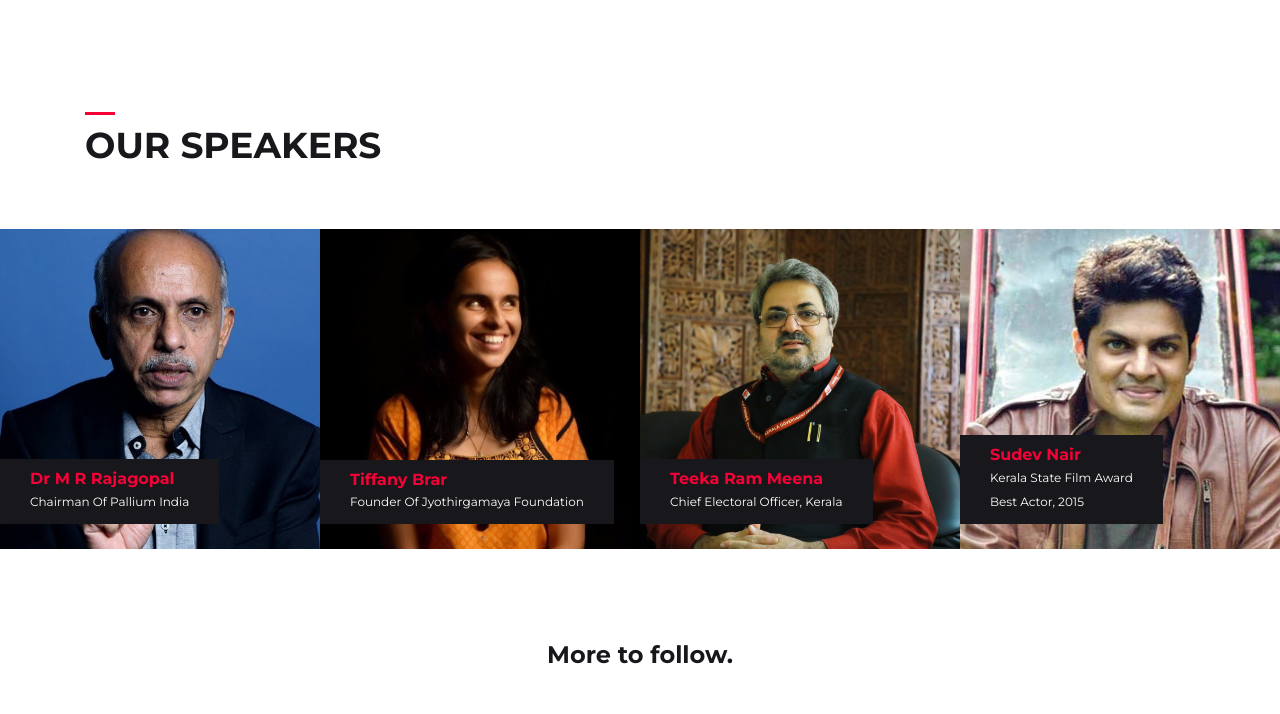
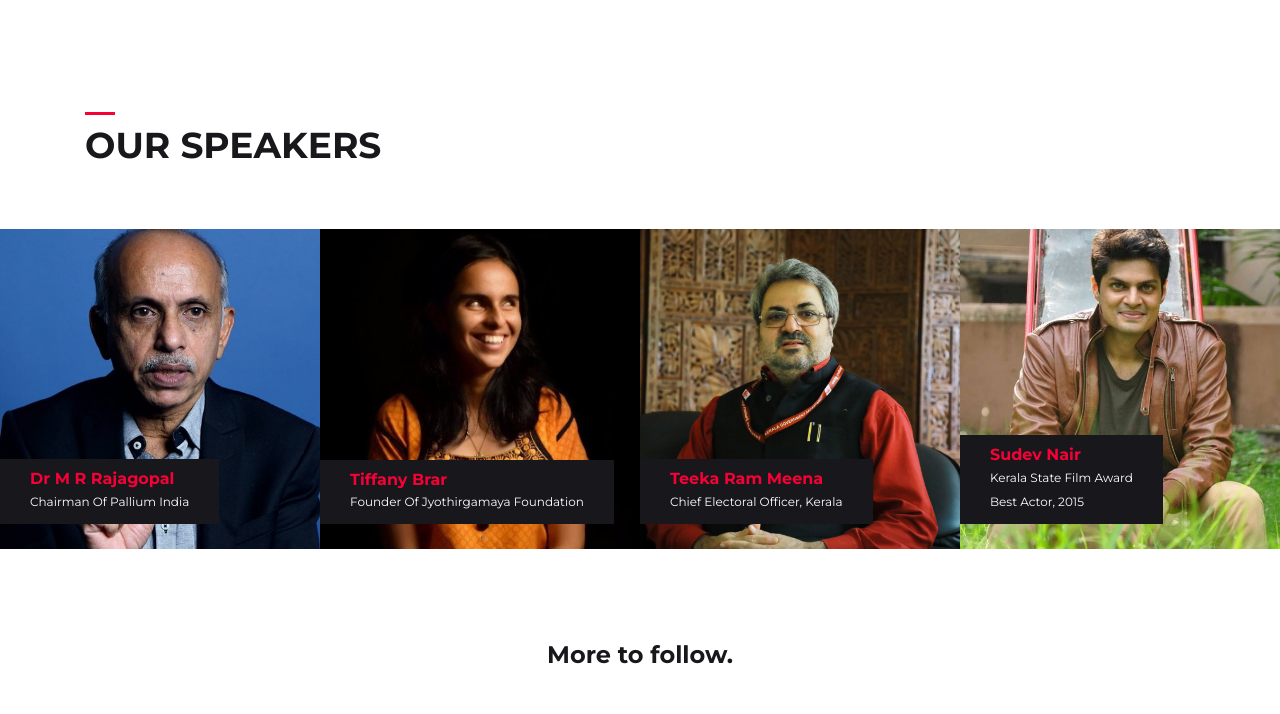
Before and after one commit to tedxcusat/TEDxCUSAT-2019, a website: page index.html in a window 1280 px wide. Shown: the part 2349-3063 px from the top of the page. Drawn offline with Linux system fonts and the light colour scheme; files whose address does not match are found by name.

Commit message:
Updated speaker 4

```diff
--- a/index.html
+++ b/index.html
@@ -393,7 +393,7 @@
             <div class="col-md-3 col-sm-6">
                 <div class="speaker_box" id="speakerbox4">
                     <div class="speaker_img">
-                        <img src="assets/img/speakers/sn.jpg" alt="speaker name">
+                        <img src="assets/img/speakers/sna.jpg" alt="speaker name">
                         <div class="info_box">
                             <h5 class="name">Sudev Nair</h5>
                             <p class="position">Kerala State Film Award<br>Best Actor, 2015</p>
```
Also changed, not shown: assets/img/speakers/sn.jpg (deleted), assets/img/speakers/sna.jpg (added).
